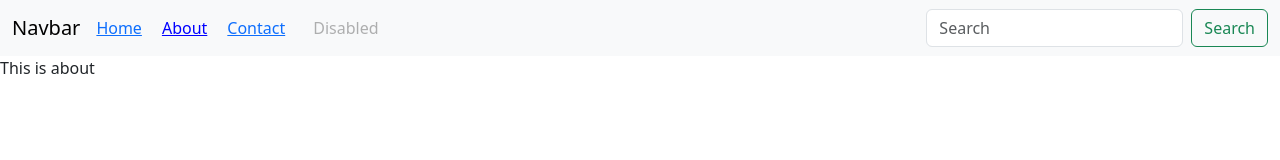
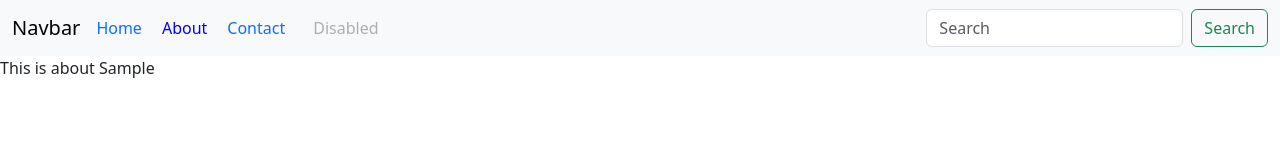
Before and after one commit to HtetWaiYan7191/react-practice, a React (Vite) app: page / in a window 1280 px wide. Both pictures are taken after typing "Sample", "Sample", "Sample", "Sample" into the empty fields and a click on the button "About". Shown: the top 160 px of the page. Built offline with nearby package versions, Linux system fonts and the light colour scheme; no server answers.

Commit message:
Implement useLocation in Contact and Home page

```diff
--- a/src/App.jsx
+++ b/src/App.jsx
@@ -5,6 +5,7 @@ import Home from "./pages/Home";
 import Contact from "./pages/Contact";
 import About from "./pages/About";
 import { Routes, Route } from "react-router-dom";
+import Error from "./components/Error";
 
 const App = () => {
   const [products, setProducts] = useState([]);
@@ -25,6 +26,7 @@ const App = () => {
     <Route path='/' element ={<Home products={products} setProducts={setProducts}/>}></Route>
     <Route path='/about' element={<About/>}></Route>
     <Route path="/contact" element={<Contact/>}></Route>
+    <Route path="*" element={<Error/>}></Route>
     </Routes>
 
       </>
--- a/src/components/AddProductForm.jsx
+++ b/src/components/AddProductForm.jsx
@@ -25,11 +25,11 @@ function AddProductForm({products, setProducts}) {
     }
 
     const goAboutPage = () => {
-      navigate('/about');
+      navigate('/about',{state:{name:title}});
     }
 
     const goContactPage = () => {
-      navigate('/contact');
+      navigate('/contact', {state:{name:description}});
     }
   return (
     <form>
@@ -53,7 +53,7 @@ function AddProductForm({products, setProducts}) {
   </div>
 
   <button type="submit" onClick={onSubmitHandler} className="btn btn-primary me-2">Submit</button>
-  <button type="submit" onClick={goAboutPage}  className="btn btn-primary me-2">About</button>
+  <button type="submit" onClick={goAboutPage}   className="btn btn-primary me-2">About</button>
   <button type="submit" onClick={goContactPage}  className="btn btn-primary me-2">Contact</button>
 
 </form>
--- a/src/components/Navbar.css
+++ b/src/components/Navbar.css
@@ -10,7 +10,7 @@ ul li {
 }
 
 a {
-    text-decoration: none;
+    text-decoration: none !important;
     color: black;
 }
 
--- a/src/pages/About.jsx
+++ b/src/pages/About.jsx
@@ -1,11 +1,13 @@
 import React from 'react';
 import Navbar from '../components/Navbar';
+import { useLocation } from 'react-router-dom';
 
 const About = () => {
+  const location = useLocation();
   return (
     <div>
       <Navbar></Navbar>
-      This is about
+      This is about {location.state.name}
     </div>
   )
 }
--- a/src/pages/Contact.jsx
+++ b/src/pages/Contact.jsx
@@ -1,11 +1,13 @@
 import React from 'react';
 import Navbar from '../components/Navbar';
+import { useLocation } from 'react-router-dom';
 
 const Contact = () => {
+  const location = useLocation();
   return (
     <div>
       <Navbar></Navbar>
-      This is Contact
+      This is Contact {location.state.name}
     </div>
   )
 }
```
